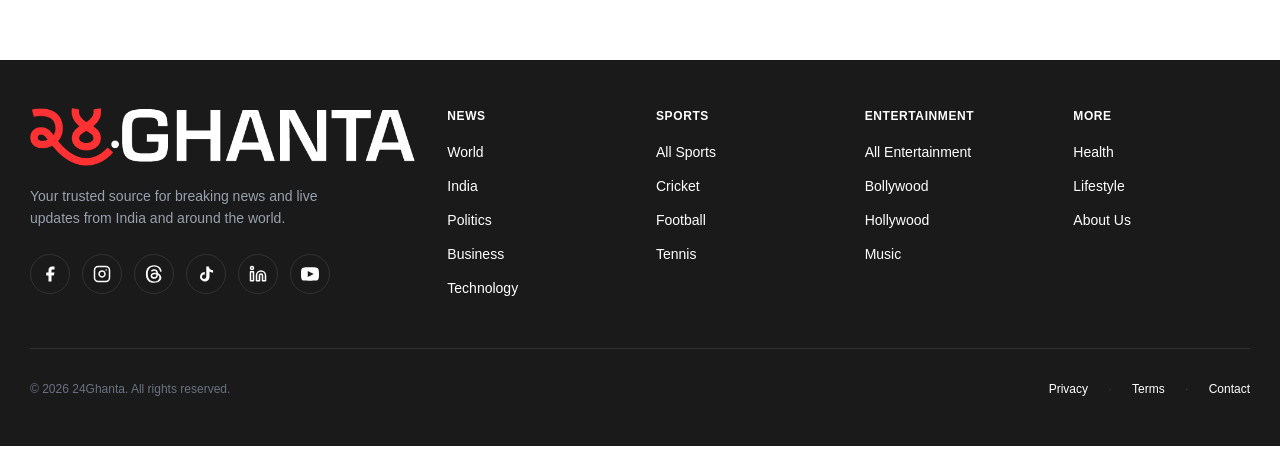
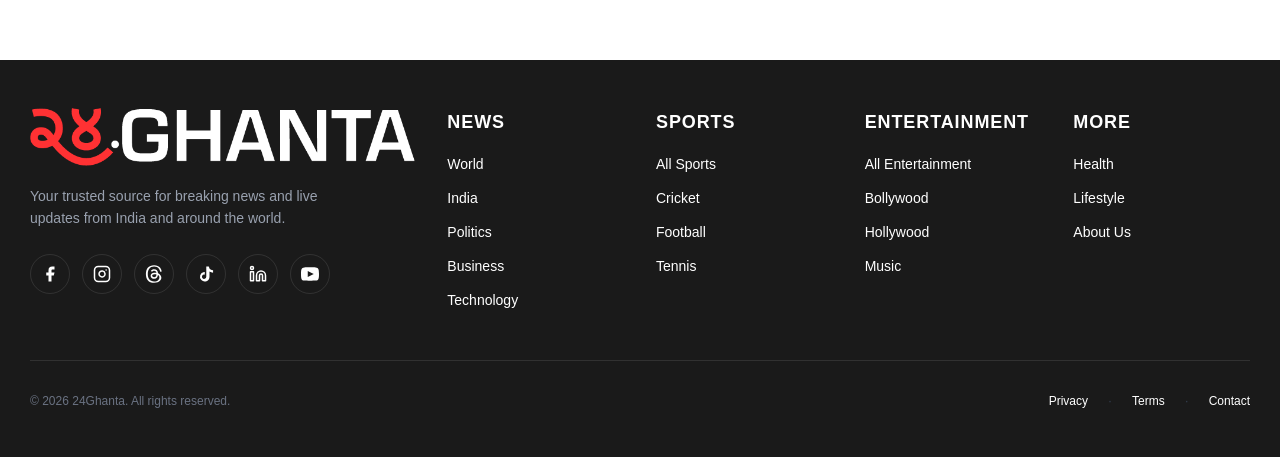
Before and after one commit to jeshanrai/24ghanta, a Next.js app in the folder frontend/: page / in a window 1280 px wide. Shown: the part 904-1361 px from the top of the page. Built offline with nearby package versions, Linux system fonts and the light colour scheme; no server answers; a web font is replaced by a local one.

Commit message:
font size fixed in footer

```diff
--- a/frontend/components/layout/Footer/FooterColumn.tsx
+++ b/frontend/components/layout/Footer/FooterColumn.tsx
@@ -8,7 +8,7 @@ interface FooterColumnProps {
 export function FooterColumn({ column }: FooterColumnProps) {
   return (
     <div>
-      <h3 className="text-xs md:text-sm font-semibold uppercase tracking-wider text-white mb-3 md:mb-4">
+      <h3 className="text-base md:text-lg font-semibold uppercase tracking-wider text-white mb-3 md:mb-4">
         {column.title}
       </h3>
       <ul className="space-y-2 md:space-y-2.5">
```
